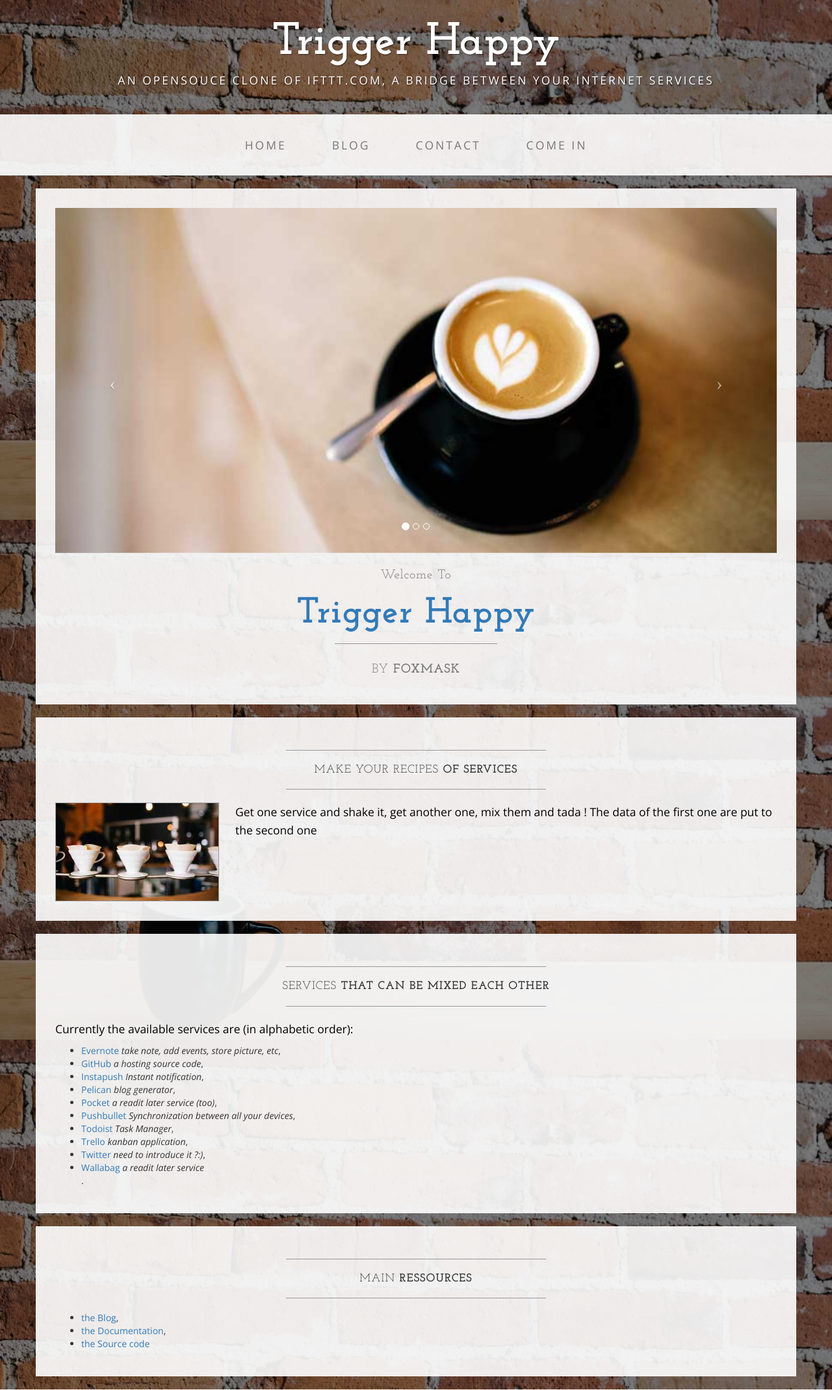
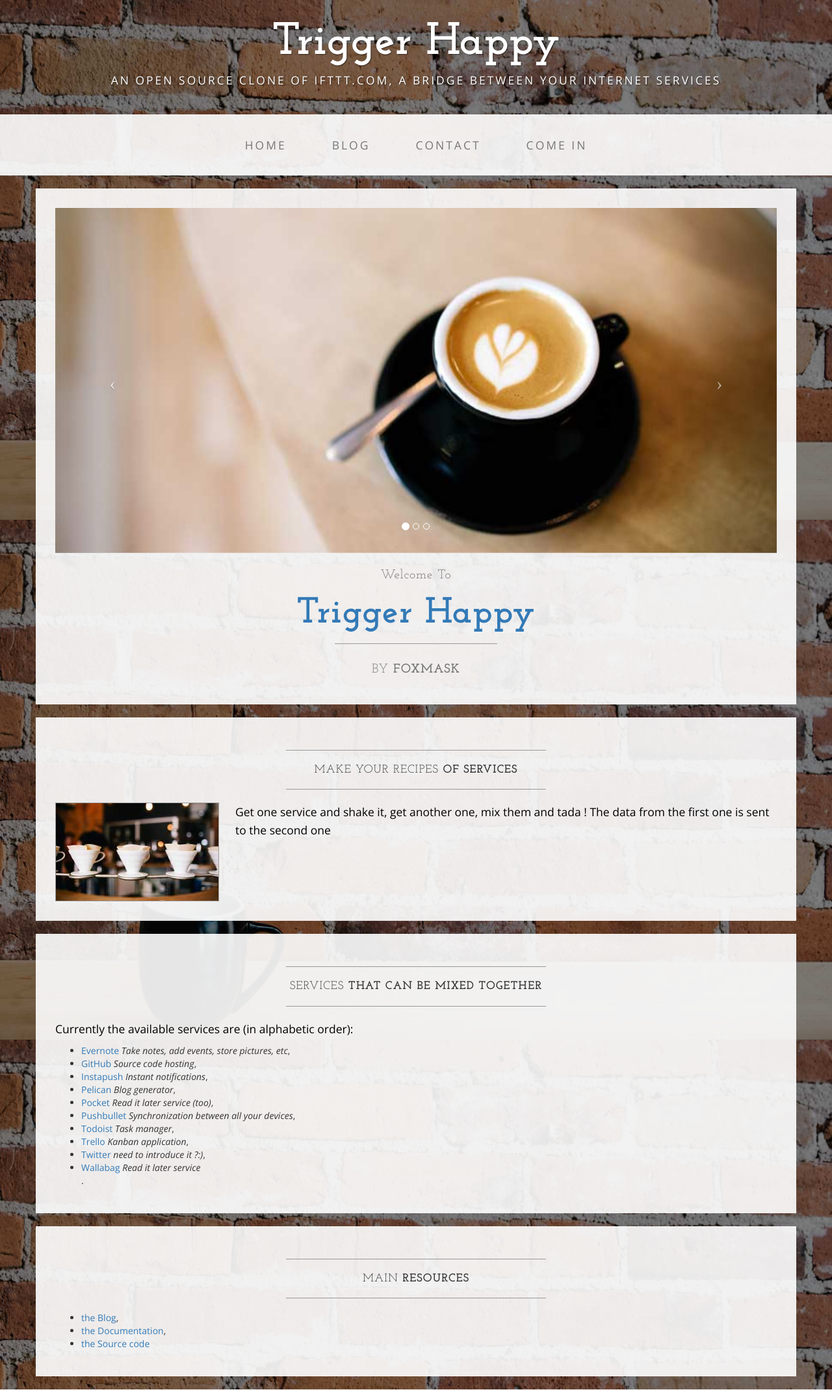
Before and after one commit to foxmask/trigger-happy.eu, a Django app: template templates/th_home.html in a window 1280 px wide. Shown: the top 2139 px of the page at 65% size. Run offline with Django 3.2, Linux system fonts and the light colour scheme; the template is opened without the code that fills it, so the values that code supplies are empty; some libraries are stand-ins or nearby versions.

Commit message:
English spelling and grammar
Looks like this page is in English, so this just cleans up some grammar and spelling issues.

```diff
--- a/templates/th_home.html
+++ b/templates/th_home.html
@@ -36,7 +36,7 @@
 <body>
 
     <div class="brand">Trigger Happy</div>
-    <div class="address-bar">An opensouce clone of IFTTT.com, a bridge between your internet services</div>
+    <div class="address-bar">An open source clone of IFTTT.com, a bridge between your internet services</div>
 
     <!-- Navigation -->
     <nav class="navbar navbar-default" role="navigation">
@@ -130,7 +130,7 @@
                     <hr>
                     <img class="img-responsive img-border img-left" src="{% static "img/intro-pic.jpg"%}" alt="">
                     <hr class="visible-xs">
-                    <p>Get one service and shake it, get another one, mix them and tada ! The data of the first one are put to the second one</p>
+                    <p>Get one service and shake it, get another one, mix them and tada ! The data from the first one is sent to the second one</p>
                 </div>
             </div>
         </div>
@@ -140,22 +140,22 @@
                 <div class="col-lg-12">
                     <hr>
                     <h2 class="intro-text text-center">Services
-                        <strong>that can be mixed each other</strong>
+                        <strong>that can be mixed together</strong>
                     </h2>
                     <hr>
                     <p>Currently the available services are (in alphabetic order):</p>
                     <p>
                         <ul>
-                        <li><a href="https://evernote.com">Evernote</a> <em>take note, add events, store picture, etc</em>,</li>
-                        <li><a href="https://github.com">GitHub</a> <em>a hosting source code</em>,</li>
-                        <li><a href="https://instapush.im">Instapush</a> <em>Instant notification</em>,</li>
-                        <li><a href="http://getpelican.com">Pelican</a> <em>blog generator</em>,</li>
-                        <li><a href="https://getpocket.com">Pocket</a> <em>a readit later service (too)</em>,</li>
+                        <li><a href="https://evernote.com">Evernote</a> <em>Take notes, add events, store pictures, etc</em>,</li>
+                        <li><a href="https://github.com">GitHub</a> <em>Source code hosting</em>,</li>
+                        <li><a href="https://instapush.im">Instapush</a> <em>Instant notifications</em>,</li>
+                        <li><a href="http://getpelican.com">Pelican</a> <em>Blog generator</em>,</li>
+                        <li><a href="https://getpocket.com">Pocket</a> <em>Read it later service (too)</em>,</li>
                         <li><a href="https://pushbullet.com">Pushbullet</a> <em>Synchronization between all your devices</em>,</li>
-                        <li><a href="https://todoist.com">Todoist</a> <em>Task Manager</em>,</li>
-                        <li><a href="https://trello.com">Trello</a> <em>kanban application</em>,</li>
+                        <li><a href="https://todoist.com">Todoist</a> <em>Task manager</em>,</li>
+                        <li><a href="https://trello.com">Trello</a> <em>Kanban application</em>,</li>
                         <li><a href="https://twitter.com">Twitter</a> <em>need to introduce it ?:)</em>,</li>
-                        <li><a href="https://wallabag.org">Wallabag</a> <em>a readit later service</em></li>.
+                        <li><a href="https://wallabag.org">Wallabag</a> <em>Read it later service</em></li>.
                         </ul>
                     </p>
                 </div>
@@ -169,7 +169,7 @@
                 <div class="col-lg-12">
                     <hr>
                     <h2 class="intro-text text-center">Main
-                        <strong>Ressources</strong>
+                        <strong>Resources</strong>
                     </h2>
                     <hr>
                     <p>
```
